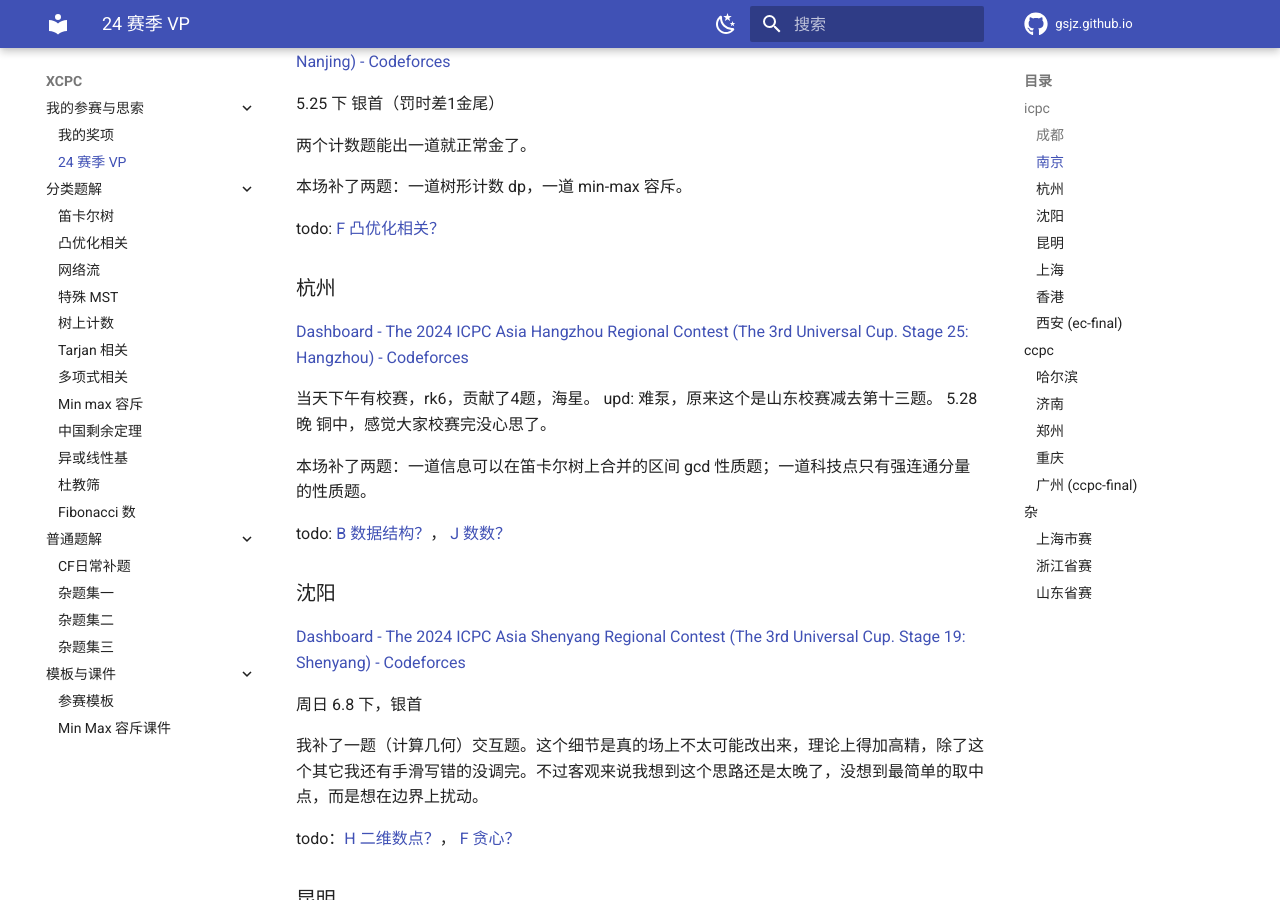
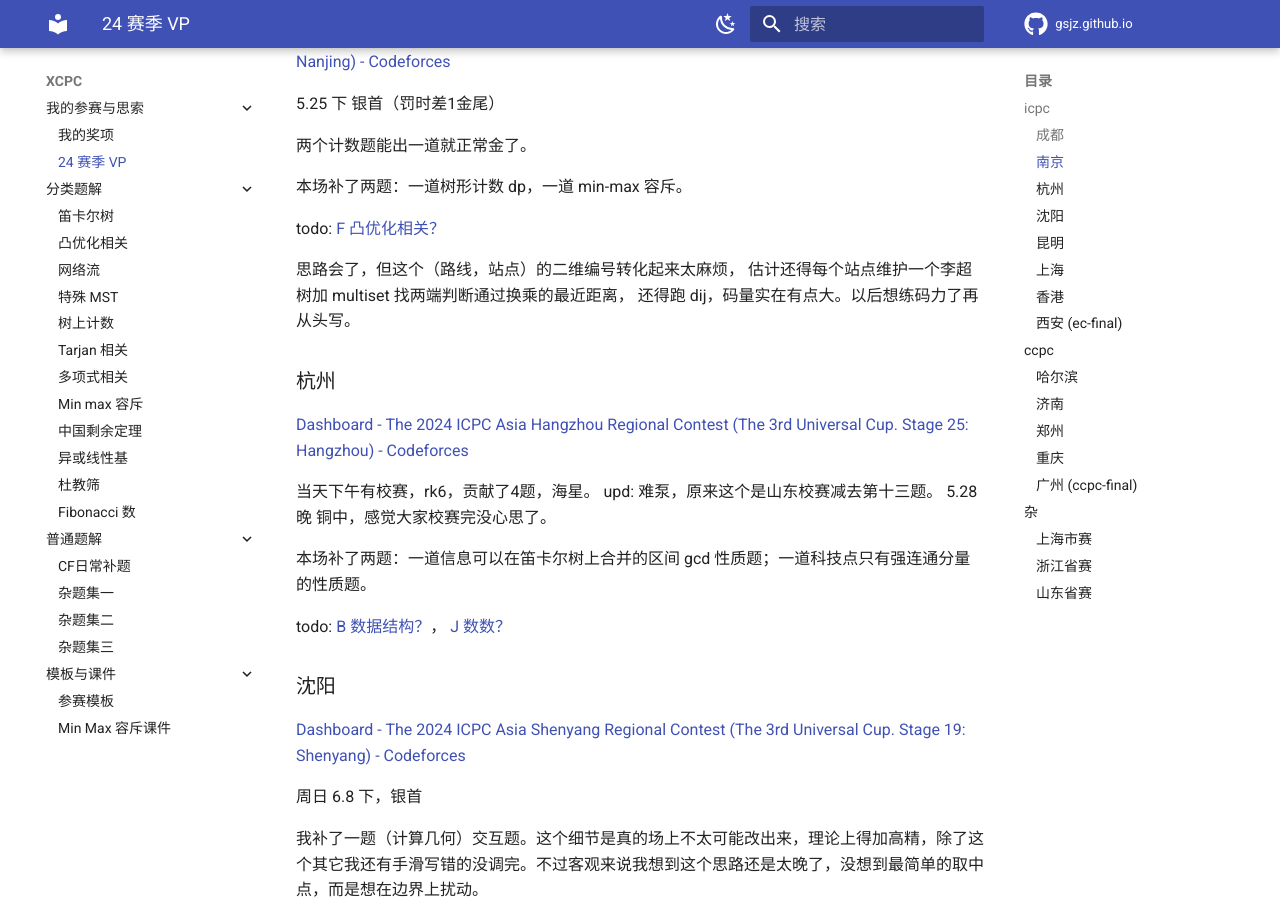
Before and after one commit to gsjz/gsjz.github.io, an MkDocs documentation site: the page built from docs/XCPC/我的参赛与思索/24 赛季 VP.md, in a window 1280 px wide and 900 px high, scrolled down 806 px. Built offline with MkDocs 1.6.1 and Material for MkDocs 9.7.7, drawn with Linux system fonts in a browser that asks for light colours; comment, search, counter and statistics services are not loaded.

Commit message:
upd a log for a problem

```diff
--- a/docs/XCPC/我的参赛与思索/24 赛季 VP.md
+++ b/docs/XCPC/我的参赛与思索/24 赛季 VP.md
@@ -29,6 +29,9 @@ qoj 临时账号密码均为 hdu25T07
 
 todo: [F 凸优化相关？](https://codeforces.com/gym/105484/problem/F)
 
+思路会了，但这个（路线，站点）的二维编号转化起来太麻烦，
+估计还得每个站点维护一个李超树加 multiset 找两端判断通过换乘的最近距离，
+还得跑 dij，码量实在有点大。以后想练码力了再从头写。
 
 ### 杭州
 
```
